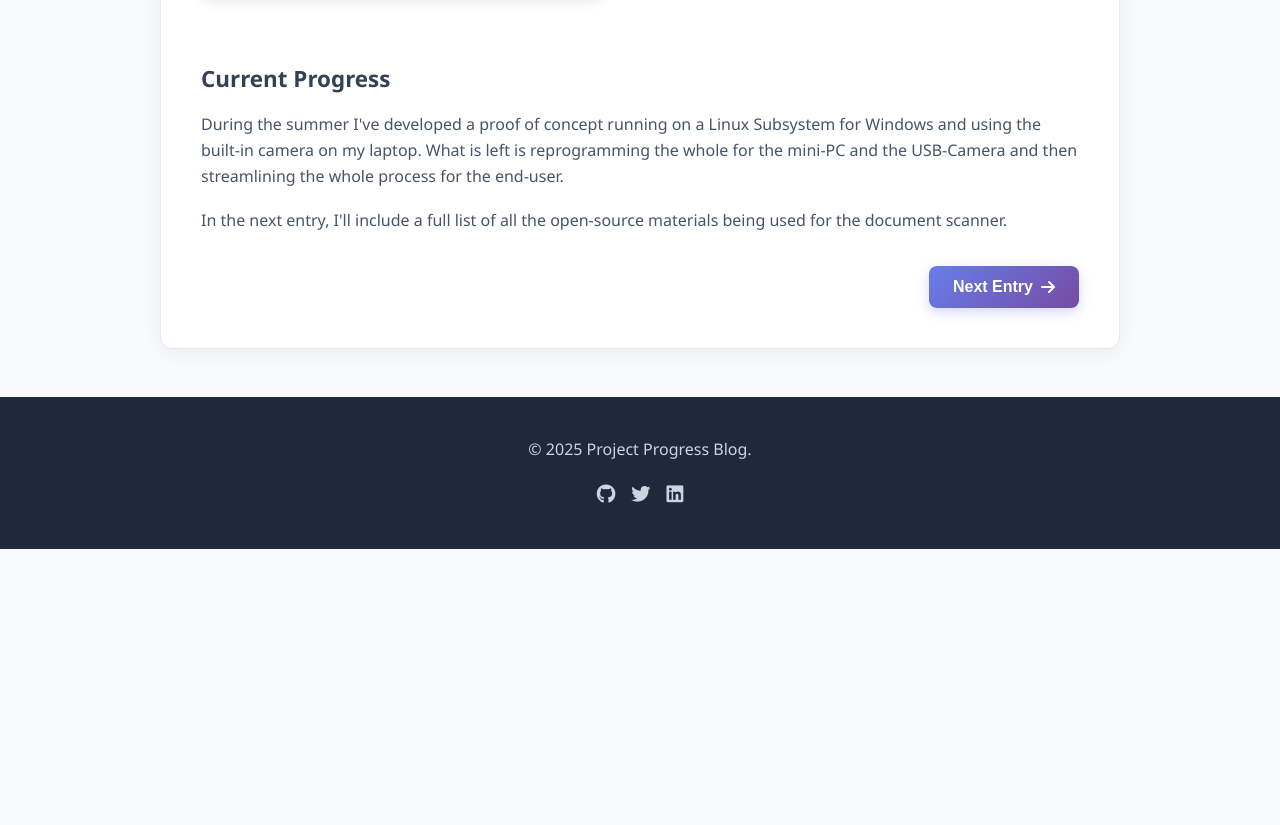
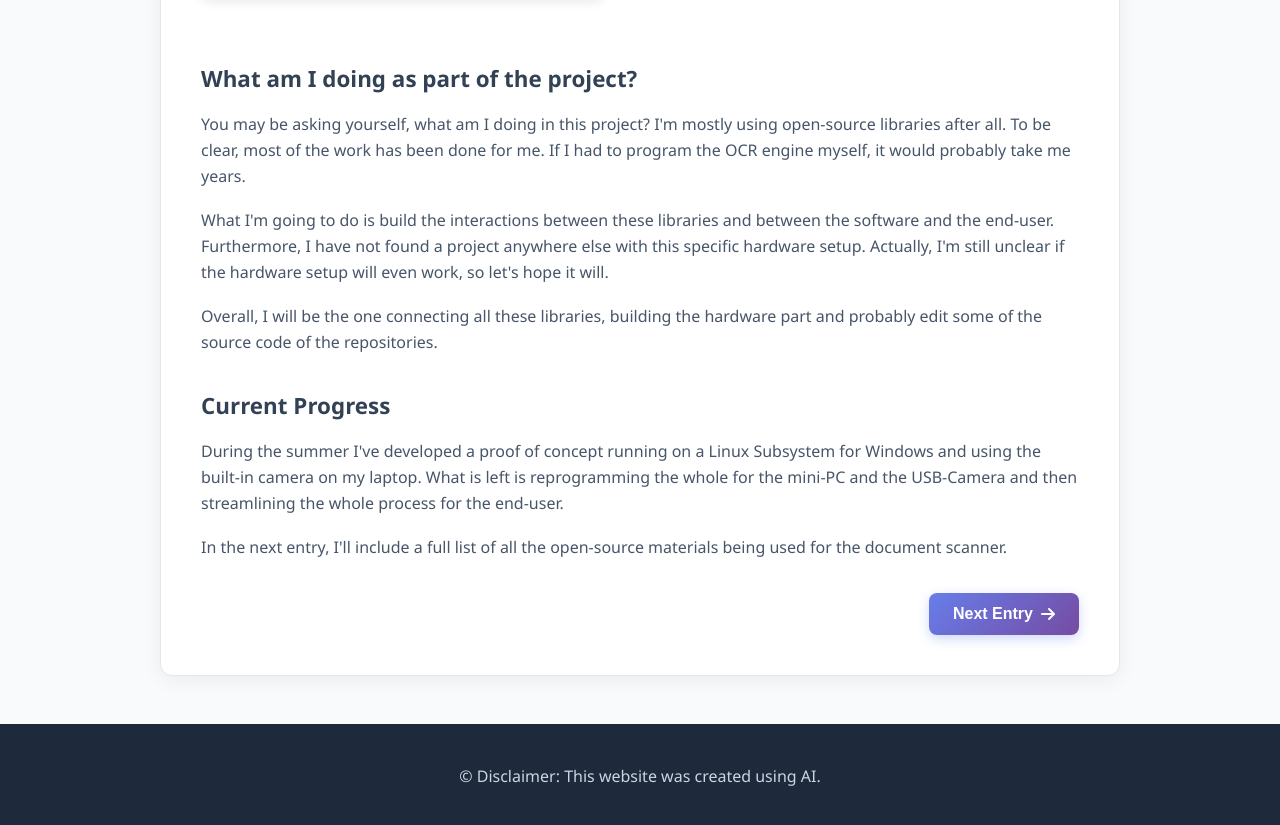
Before and after one commit to lirinton/scanner-documentation, a plain HTML site: page index.html in a window 1280 px wide. Shown: the part 1094-1919 px from the top of the page. Before the commit the page ends 1643 px from the top, so only its background shows below. Drawn offline with Linux system fonts and the light colour scheme.

Commit message:
Commit fixing disclaimer and index

```diff
--- a/index.html
+++ b/index.html
@@ -264,6 +264,13 @@
 
                 <img src="https://i.imgur.com/42BpkUM.jpeg" alt="Project concept image" class="entry-image">
 
+                <h2>What am I doing as part of the project?</h2>
+                <p>You may be asking yourself, what am I doing in this project? I'm mostly using open-source libraries after all. To be clear, most of the work has been done for me. If I had to program the OCR engine myself, it would probably take me years.</p>
+
+                <p>What I'm going to do is build the interactions between these libraries and between the software and the end-user. Furthermore, I have not found a project anywhere else with this specific hardware setup. Actually, I'm still unclear if the hardware setup will even work, so let's hope it will.</p>
+
+                <p>Overall, I will be the one connecting all these libraries, building the hardware part and probably edit some of the source code of the repositories.</p>
+
                 <h2>Current Progress</h2>
                 <p>During the summer I've developed a proof of concept running on a Linux Subsystem for Windows and using the built-in camera on my laptop. What is left is reprogramming the whole for the mini-PC and the USB-Camera and then streamlining the whole process for the end-user.</p>
 
@@ -281,12 +288,7 @@
     <footer>
         <div class="container">
             <div class="footer-content">
-                <p>&copy; 2025 Project Progress Blog.</p>
-                <div class="social-links">
-                    <a href="#"><i class="fab fa-github"></i></a>
-                    <a href="#"><i class="fab fa-twitter"></i></a>
-                    <a href="#"><i class="fab fa-linkedin"></i></a>
-                </div>
+                <p>&copy; Disclaimer: This website was created using AI.</p>
             </div>
         </div>
     </footer>
```
Also changed, not shown: page1.html (+1 -6 lines).
